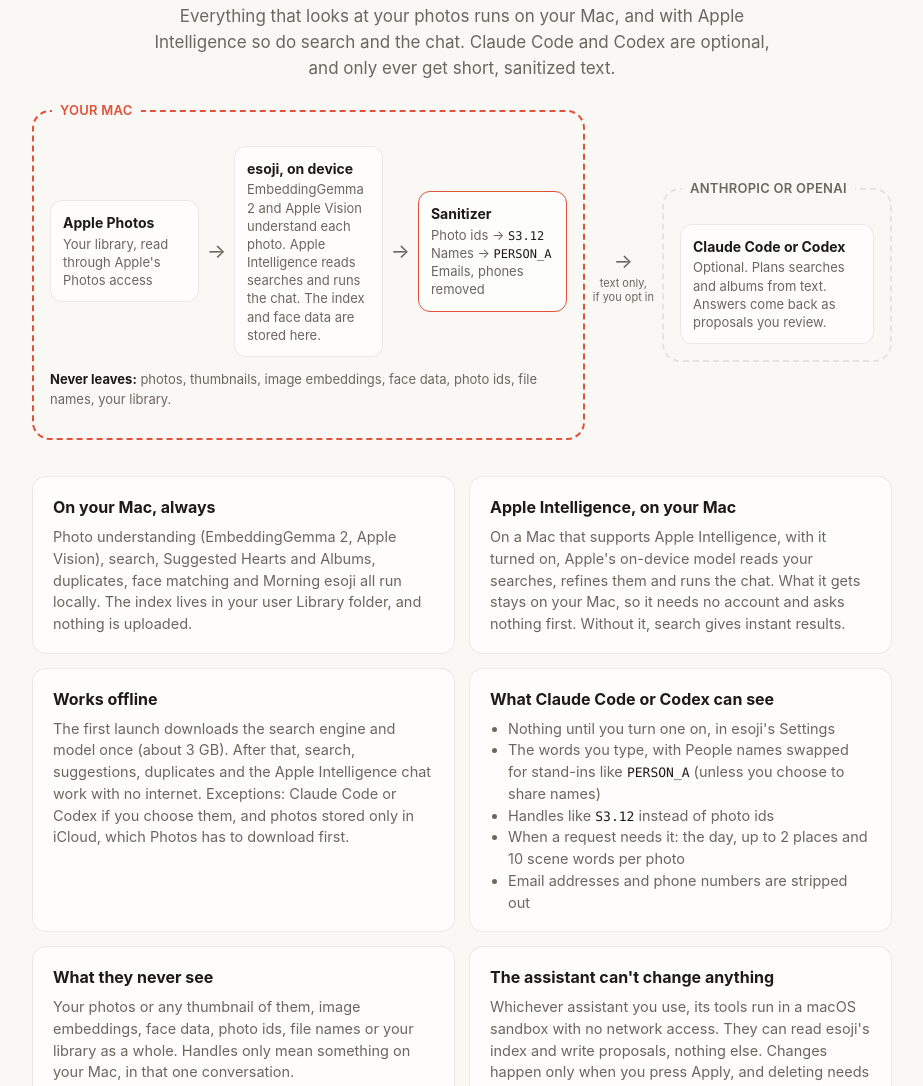
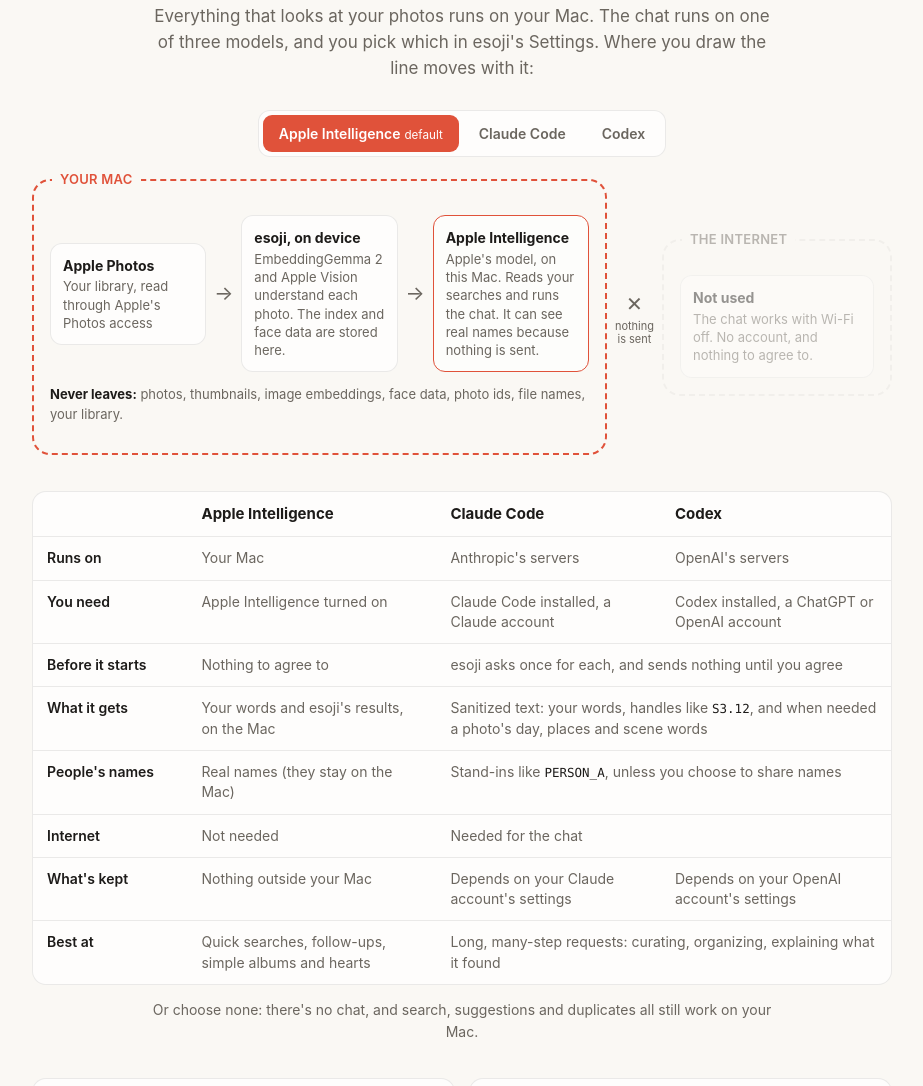
Before and after one commit to santekotturi/esoji, a plain HTML site: page index.html in a window 1280 px wide. Shown: the part 3033-4119 px from the top of the page, without its empty margins (178-1101 px from the left). Drawn offline with Linux system fonts and the light colour scheme.

```diff
--- a/index.html
+++ b/index.html
@@ -102,6 +102,31 @@
   .cloud { border: 2px dashed var(--line); border-radius: 18px; padding: 34px 16px 16px; position: relative; }
   .never { margin-top: 12px; font-size: 13px; color: var(--muted); grid-column: 1 / -1; }
   .never b { color: var(--ink); }
+  .pick { display: flex; justify-content: center; gap: 4px; margin: 0 auto 22px; padding: 4px; width: fit-content;
+          border: 1px solid var(--line); border-radius: 12px; background: var(--card); }
+  section.security > input[name=prov] { position: absolute; opacity: 0; pointer-events: none; }
+  .pick label { padding: 8px 16px; border-radius: 9px; font-size: 14px; font-weight: 600; color: var(--muted); cursor: pointer; }
+  .pick label small { font-weight: 400; margin-left: 4px; }
+  #p-apple:focus-visible ~ .pick label[for=p-apple], #p-claude:focus-visible ~ .pick label[for=p-claude],
+  #p-codex:focus-visible ~ .pick label[for=p-codex] { outline: 2px solid var(--accent); outline-offset: 2px; }
+  #p-apple:checked ~ .pick label[for=p-apple], #p-claude:checked ~ .pick label[for=p-claude],
+  #p-codex:checked ~ .pick label[for=p-codex] { background: var(--accent); color: var(--accent-ink); }
+  .flow .p-apple, .flow .p-claude, .flow .p-codex, .flow .p-cloud { display: none; }
+  #p-apple:checked ~ .flow .p-apple, #p-claude:checked ~ .flow .p-claude, #p-codex:checked ~ .flow .p-codex,
+  #p-claude:checked ~ .flow .p-cloud, #p-codex:checked ~ .flow .p-cloud { display: block; }
+  #p-apple:checked ~ .flow .cloud { opacity: .45; }
+  .node.ai { border-color: var(--accent); }
+  .arrow.blocked { text-decoration: line-through; }
+  .compare { width: 100%; border-collapse: separate; border-spacing: 0; margin: 0 0 36px; font-size: 14px;
+             border: 1px solid var(--line); border-radius: 14px; overflow: hidden; background: var(--card); }
+  .compare th, .compare td { padding: 11px 14px; text-align: left; vertical-align: top; border-top: 1px solid var(--line); line-height: 1.45; }
+  .compare thead th { border-top: 0; font-size: 15px; color: var(--ink); }
+  .compare tbody th { color: var(--ink); font-weight: 600; width: 18%; }
+  .compare td { color: var(--muted); }
+  .compare code { font: 12.5px ui-monospace, SFMono-Regular, Menlo, monospace; color: var(--ink); }
+  .compare-wrap { overflow-x: auto; }
+  @media (max-width: 520px) { .pick label { padding: 8px 10px; font-size: 13px; } .pick label small { display: none; }
+    .compare { font-size: 13px; } .compare th, .compare td { padding: 9px 8px; } }
   .specs { display: grid; grid-template-columns: repeat(auto-fit, minmax(min(100%, 380px), 1fr)); gap: 14px; }
   .spec { background: var(--card); border: 1px solid var(--line); border-radius: 14px; padding: 18px 20px; }
   .spec h3 { margin: 0 0 6px; font-size: 16px; }
@@ -188,24 +213,58 @@
 
   <section class="security" id="security">
     <h2>How your photos stay private</h2>
-    <p class="sub">Everything that looks at your photos runs on your Mac, and with Apple Intelligence so do search and the chat. Claude Code and Codex are optional, and only ever get short, sanitized text.</p>
+    <p class="sub">Everything that looks at your photos runs on your Mac. The chat runs on one of three models, and you pick which in esoji's Settings. Where you draw the line moves with it:</p>
 
-    <div class="flow" role="img" aria-label="Diagram: inside your Mac, Apple Photos feeds esoji, which understands photos, searches and chats on the Mac with Apple Intelligence. A sanitizer turns requests into handles and stand-in names. Only that text crosses to Claude Code or Codex, and only if you turn one on.">
+    <input type="radio" name="prov" id="p-apple" checked aria-label="Apple Intelligence">
+    <input type="radio" name="prov" id="p-claude" aria-label="Claude Code">
+    <input type="radio" name="prov" id="p-codex" aria-label="Codex">
+    <div class="pick">
+      <label for="p-apple">Apple Intelligence<small>default</small></label>
+      <label for="p-claude">Claude Code</label>
+      <label for="p-codex">Codex</label>
+    </div>
+
+    <div class="flow" role="img" aria-label="Diagram: inside your Mac, Apple Photos feeds esoji. With Apple Intelligence, the chat runs on Apple's model on the Mac and nothing is sent. With Claude Code or Codex, a sanitizer turns requests into handles and stand-in names, and only that text goes to Anthropic or OpenAI, after you agree.">
       <div class="mac">
         <span class="tag">YOUR MAC</span>
         <div class="node"><b>Apple Photos</b>Your library, read through Apple's Photos access</div>
         <div class="arrow"><span class="h">→</span><span class="v">↓</span></div>
-        <div class="node"><b>esoji, on device</b>EmbeddingGemma 2 and Apple Vision understand each photo. Apple Intelligence reads searches and runs the chat. The index and face data are stored here.</div>
+        <div class="node"><b>esoji, on device</b>EmbeddingGemma 2 and Apple Vision understand each photo. The index and face data are stored here.</div>
         <div class="arrow"><span class="h">→</span><span class="v">↓</span></div>
-        <div class="node gate"><b>Sanitizer</b>Photo ids → <code>S3.12</code><br>Names → <code>PERSON_A</code><br>Emails, phones removed</div>
+        <div class="node ai p-apple"><b>Apple Intelligence</b>Apple's model, on this Mac. Reads your searches and runs the chat. It can see real names because nothing is sent.</div>
+        <div class="node gate p-cloud"><b>Sanitizer</b>Photo ids → <code>S3.12</code><br>Names → <code>PERSON_A</code><br>Emails, phones removed</div>
         <p class="never"><b>Never leaves:</b> photos, thumbnails, image embeddings, face data, photo ids, file names, your library.</p>
       </div>
-      <div class="arrow"><span class="h">→</span><span class="v">↓</span><small>text only,<br>if you opt in</small></div>
+      <div class="arrow">
+        <span class="p-apple"><span class="h">✕</span><span class="v">✕</span><small>nothing<br>is sent</small></span>
+        <span class="p-cloud"><span class="h">→</span><span class="v">↓</span><small>sanitized text,<br>after you agree</small></span>
+      </div>
       <div class="cloud">
-        <span class="tag">ANTHROPIC OR OPENAI</span>
-        <div class="node"><b>Claude Code or Codex</b>Optional. Plans searches and albums from text. Answers come back as proposals you review.</div>
+        <span class="tag p-apple">THE INTERNET</span>
+        <span class="tag p-claude">ANTHROPIC</span>
+        <span class="tag p-codex">OPENAI</span>
+        <div class="node p-apple"><b>Not used</b>The chat works with Wi-Fi off. No account, and nothing to agree to.</div>
+        <div class="node p-claude"><b>Claude Code</b>With your Claude account. Plans searches and albums from text. Answers come back as proposals you review.</div>
+        <div class="node p-codex"><b>Codex</b>With your ChatGPT or OpenAI account. Plans searches and albums from text. Answers come back as proposals you review.</div>
       </div>
     </div>
+
+    <div class="compare-wrap">
+    <table class="compare">
+      <thead><tr><th></th><th>Apple Intelligence</th><th>Claude Code</th><th>Codex</th></tr></thead>
+      <tbody>
+        <tr><th>Runs on</th><td>Your Mac</td><td>Anthropic's servers</td><td>OpenAI's servers</td></tr>
+        <tr><th>You need</th><td>Apple Intelligence turned on</td><td>Claude Code installed, a Claude account</td><td>Codex installed, a ChatGPT or OpenAI account</td></tr>
+        <tr><th>Before it starts</th><td>Nothing to agree to</td><td colspan="2">esoji asks once for each, and sends nothing until you agree</td></tr>
+        <tr><th>What it gets</th><td>Your words and esoji's results, on the Mac</td><td colspan="2">Sanitized text: your words, handles like <code>S3.12</code>, and when needed a photo's day, places and scene words</td></tr>
+        <tr><th>People's names</th><td>Real names (they stay on the Mac)</td><td colspan="2">Stand-ins like <code>PERSON_A</code>, unless you choose to share names</td></tr>
+        <tr><th>Internet</th><td>Not needed</td><td colspan="2">Needed for the chat</td></tr>
+        <tr><th>What's kept</th><td>Nothing outside your Mac</td><td>Depends on your Claude account's settings</td><td>Depends on your OpenAI account's settings</td></tr>
+        <tr><th>Best at</th><td>Quick searches, follow-ups, simple albums and hearts</td><td colspan="2">Long, many-step requests: curating, organizing, explaining what it found</td></tr>
+      </tbody>
+    </table>
+    </div>
+    <p class="sub" style="color:var(--muted);text-align:center;margin:-22px auto 36px;font-size:14px">Or choose none: there's no chat, and search, suggestions and duplicates all still work on your Mac.</p>
 
     <div class="specs">
       <div class="spec"><h3>On your Mac, always</h3><p>Photo understanding (EmbeddingGemma 2, Apple Vision), search, Suggested Hearts and Albums, duplicates, face matching and Morning esoji all run locally. The index lives in your user Library folder, and nothing is uploaded.</p></div>
@@ -214,7 +273,7 @@
       <div class="spec"><h3>What Claude Code or Codex can see</h3><ul><li>Nothing until you turn one on, in esoji's Settings</li><li>The words you type, with People names swapped for stand-ins like <code>PERSON_A</code> (unless you choose to share names)</li><li>Handles like <code>S3.12</code> instead of photo ids</li><li>When a request needs it: the day, up to 2 places and 10 scene words per photo</li><li>Email addresses and phone numbers are stripped out</li></ul></div>
       <div class="spec"><h3>What they never see</h3><p>Your photos or any thumbnail of them, image embeddings, face data, photo ids, file names or your library as a whole. Handles only mean something on your Mac, in that one conversation.</p></div>
       <div class="spec"><h3>The assistant can't change anything</h3><p>Whichever assistant you use, its tools run in a macOS sandbox with no network access. They can read esoji's index and write proposals, nothing else. Changes happen only when you press Apply, and deleting needs your click in a confirmation, then macOS asks again. A check on every build enforces this.</p></div>
-      <div class="spec"><h3>No account, no tracking</h3><p>No sign-up, analytics or telemetry. Besides the setup download, esoji checks for a new version at most once a day: one request for GitHub's public latest-release page, with an <code>esoji/&lt;version&gt;</code> User-Agent and nothing about you or your photos. You can turn it off in Settings.</p></div>
+      <div class="spec"><h3>No account, no tracking</h3><p>No sign-up, analytics or telemetry. Besides the setup download, esoji checks for a new version at most once a day: one request for GitHub's public latest-release page, with an <code>esoji/&lt;version&gt;</code> User-Agent and nothing about you or your photos. You can turn it off in Settings → Updates.</p></div>
       <div class="spec"><h3>Forget means forget</h3><p>Hide a photo and everything esoji worked out from it is deleted. Settings → Privacy deletes your chats, or all of esoji's data.</p></div>
       <div class="spec" style="grid-column: 1 / -1"><h3>The limits</h3><p>Stand-in names are pseudonyms, not anonymity: Claude or Codex can tell the same person appears in several photos. What Anthropic or OpenAI keeps depends on your account's privacy settings. Apple Intelligence's model is small: it handles short requests well, while Claude Code or Codex do better with long, many-step ones.</p></div>
     </div>
```
